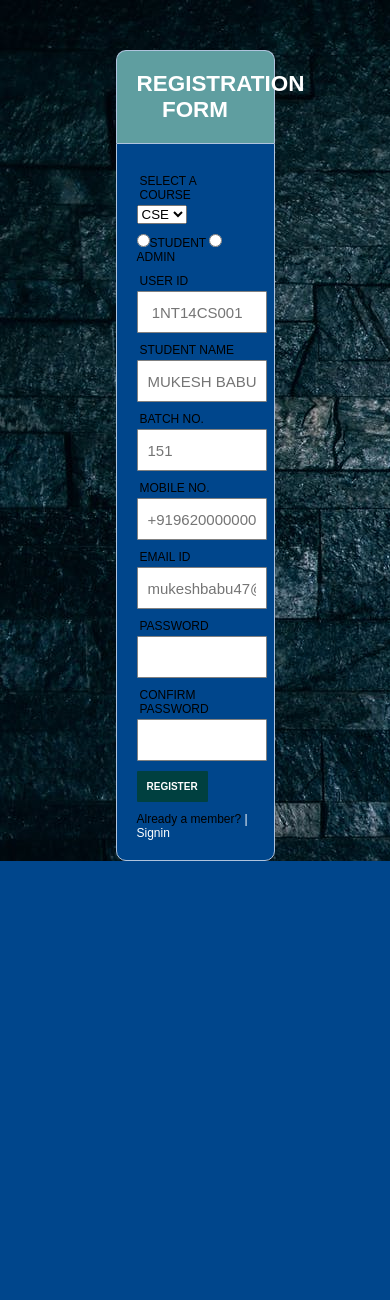
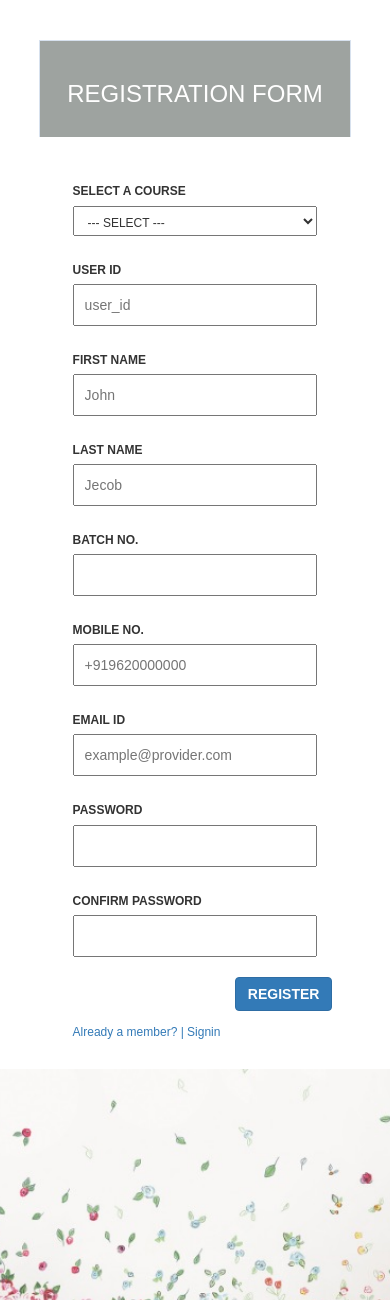
Before and after one commit to smcnepal/learning-management-system-php-, a PHP site: page /login-system/Demo/register/register.php in a window 390 px wide. Shown: the top 1300 px of the page. Before the commit the page ends 861 px from the top, so only its background shows below. Run offline with PHP 8.4, Linux system fonts and the light colour scheme.

Commit message:
updated login and register page

```diff
--- a/Demo/register/register.php
+++ b/Demo/register/register.php
@@ -5,73 +5,120 @@
 	<title>REGISTRATION FORM</title>
 	<link rel="shortcut icon" href="tts.png" type="image/png">
 	<link rel="stylesheet" type="text/css" href="style.css">
+	<link rel="stylesheet" href="https://maxcdn.bootstrapcdn.com/bootstrap/3.4.0/css/bootstrap.min.css">
+	<script src="https://ajax.googleapis.com/ajax/libs/jquery/3.4.0/jquery.min.js"></script>
+	<script src="https://maxcdn.bootstrapcdn.com/bootstrap/3.4.0/js/bootstrap.min.js"></script>
 </head>
-<body style="background-image: url(bg.jpeg);background-repeat: no-repeat;">
-	<div class="header">
+<body>
+	<div class="row">
+		<div class="col-sm-7">
+		<div class="registerHeader">
 		<h3>REGISTRATION FORM</h3>
 	</div>
 
-	<form method="post" action="register.php">
-
+	<form  method="post" action="register.php">
+	<div id="registerForm">
 		<?php include('errors.php'); ?>
 
-		<div class="input-group">
-			<label>SELECT A COURSE</label>
-			<select name="department">
-				<option value="CSE">CSE</option>
-				<option value="ISE">ISE</option>
-
-			</select>
+		<div class="row form-group">
+			<div class="col-sm-4">
+				<label>SELECT A COURSE</label>
+			</div>
+			<div class="col-sm-8">
+				<select name="department">
+					<option value="">--- SELECT ---</option>
+					<option value="CSE">CSE</option>
+					<option value="ISE">ISE</option>
+				</select>
+			</div>
 		</div>
 
-
-			<label class="radio-inline">
-			<input type="radio" name="proffession" value="Student">STUDENT
-			</label>
-			<label class="radio-inline">
-			<input type="radio" name="proffession" value="Faculty">ADMIN
-			</label>
-
-
-			<div class="input-group">
-			<label>USER ID</label>
-			<input type="text" name="userid" placeholder=" 1NT14CS001" value"<?php echo $userid; ?>">
+		<div class="row form-group">
+			<div class="col-sm-4">
+				<label>USER ID</label>
+			</div>
+			<div class="col-sm-8">
+				<input type="text" name="userid" placeholder="user_id" value"<?php echo $userid; ?>">
+			</div>
 		 </div>
 
-			<div class="row">
-				<div class=" col-sm-6 input-group">
-					<label>STUDENT NAME</label>
-					<input type="text" name="username" placeholder="MUKESH BABU"value="<?php echo $username; ?>">
-				</div>
-
+		<div class="row  form-group">
+			<div class="col-sm-4">
+				<label>FIRST NAME</label>
+			</div>
+			<div class="col-sm-8">
+				<input type="text" name="username" placeholder="John"value="<?php echo $username; ?>">
+			</div>
 		 </div>
 
-		<div class="input-group">
-			<label>BATCH NO.</label>
-			<input type="text" name="batchno" placeholder="151"value="<?php echo $batchno; ?>">
+		 <div class="row  form-group">
+			<div class="col-sm-4">
+				<label>LAST NAME</label>
+			</div>
+			<div class="col-sm-8">
+				<input type="text" name="username" placeholder="Jecob"value="<?php echo $username; ?>">
+			</div>
+		 </div>
+
+		<div class="row form-group">
+			<div class="col-sm-4">
+				<label>BATCH NO.</label>
+			</div>
+			<div class="col-sm-8">
+				<input type="text" name="batchno" placeholder=""value="<?php echo $batchno; ?>">
+			</div>
 		</div>
-		<div class="input-group">
-			<label>MOBILE NO.</label>
-			<input type="text" name="mobileno" placeholder="+919620000000"value="<?php echo $mobileno; ?>">
+
+		<div class="row form-group">
+			<div class="col-sm-4">
+				<label>MOBILE NO.</label>
+			</div>
+			<div class="col-sm-8">
+				<input type="text" name="mobileno" placeholder="+919620000000"value="<?php echo $mobileno; ?>">
+			</div>
 		</div>
-		<div class="input-group">
-			<label>EMAIL ID</label>
-			<input type="email" name="email" placeholder="mukeshbabu47@petritec.com" value="<?php echo $email; ?>">
+
+		<div class="row form-group">
+			<div class="col-sm-4">
+				<label>EMAIL ID</label>
+			</div>
+			<div class="col-sm-8">
+				<input type="email" name="email" placeholder="example@provider.com" value="<?php echo $email; ?>">
+			</div>
 		</div>
-		<div class="input-group">
-			<label>PASSWORD</label>
-			<input type="password" name="password_1">
+
+		<div class="row form-group">
+			<div class="col-sm-4">
+				<label>PASSWORD</label>
+			</div>
+			<div class="col-sm-8">
+				<input type="password" name="password_1">
+			</div>
 		</div>
-		<div class="input-group">
-			<label>CONFIRM PASSWORD</label>
-			<input type="password" name="password_2">
+
+		<div class="row form-group">
+			<div class="col-sm-4">
+				<label>CONFIRM PASSWORD</label>
+			</div>
+			<div class="col-sm-8">
+				<input type="password" name="password_2">
+			</div>
 		</div>
-		<div class="input-group">
-			<button type="submit" class="btn" name="reg_user"><STRONG>REGISTER</STRONG></button>
+
+		<div class="row form-group">
+			<div type="submit" class="btn btn-primary pull-right" name="reg_user"><STRONG>REGISTER</STRONG></div>
 		</div>
-		<p>
-			Already a member? <a style="color: white;text-decoration: none;" href="login.php">| Signin</a>
-		</p>
+		<h6><a style="text-decoration: none;" href="login.php">
+			Already a member? | Signin</a>
+		</h6>
 	</form>
+	</div>
+
+		</div>
+		<div class="col-sm-5">
+			<img src="2.jpg" width= 100% id="proAd"/>
+		</div>
+	</div>
+
 </body>
 </html>
--- a/Demo/register/style.css
+++ b/Demo/register/style.css
@@ -7,55 +7,37 @@ body {
 	background: #F8F8FF;
 }
 
-.header {
-	width: 30%;
-	margin: 50px auto 0px;
+.header, .registerHeader{
+	width: 80%;
+	margin: 150px auto 0px;
 	color: white;
-	background: #5F9EA0;
+	background: rgb(64, 73, 67);
 	text-align: center;
 	border: 1px solid #B0C4DE;
 	border-bottom: none;
-	border-radius: 10px 10px 0px 0px;
+	opacity: .5;
 	padding: 20px;
 	font-family: sans-serif;
 }
+
 form, .content {
-	width: 30%;
+	width: 80%;
 	margin: 0px auto;
 	padding: 20px;
-	border: 1px solid #B0C4DE;
-	background:rgb(0,70,140);
-	border-radius: 0px 0px 10px 10px;
 	font-family: sans-serif;
 	font-size: 12px;
 }
-.input-group {
-	margin: 10px 0px 10px 0px;
+input[type=text], input[type=password],input[type=email], select{
+	padding: 8px 10px;
+	font-size: 18px;
+	height: 42px;
+	width: 100%;
 }
 
-.input-group label {
-	display: block;
-	text-align: left;
-	margin: 3px;
+select {
+	height: 30px;
 }
-.input-group input {
-	height: 30px;
-	width: 93%;
-	padding: 5px 10px;
-	font-size: 15px;
-	border-radius: 1px;
-	border: 1px solid gray;
-	font-family: sans-serif;
-	background:white;
-}
-.btn {
-	padding: 10px;
-	font-size: 10px;
-	color:white;
-	background:rgb(0,64,64);
-	border: none;
-	border-radius:1px;
-}
+
 .error {
 	width: 92%;
 	margin: 0px auto;
@@ -66,9 +48,39 @@ form, .content {
 	border-radius: 5px;
 	text-align: left;
 }
-.success {
-	color: #3c763d;
-	background: #dff0d8;
-	border: 1px solid #3c763d;
-	margin-bottom: 20px;
+
+.btn-success {
+	margin-top: 20px;
+	width: 100%;
+	padding: 10px 15px !important;
+	font-size: 18px !important;
+	height: auto;
 }
+.form-group{
+	margin-top: 20px;
+}
+
+#proAd {
+	object-fit: cover;
+	height: 100vh;
+    background-repeat:   no-repeat;
+}
+
+#registerForm {
+	width: 90%;
+	margin: auto;
+}
+
+#registerForm input[type=text],input[type=password],input[type=email]{
+	font-size: 14px;
+	padding: 6px 10px;
+
+}
+
+.registerHeader{
+ margin-top: 40px;
+}
+
+#registerForm .col-sm-4 {
+	margin-top: 6px;
+}
```
Also changed, not shown: Demo/register/login.php (+21 -26 lines), Demo/register/loginold.php (added, +53 -0 lines), Demo/register/1.jpeg (added), Demo/register/2.jpg (added), Demo/register/bg.jpeg (deleted), Demo/register/bg.jpg (added), Demo/register/chip.jpg (added), Demo/register/errors.php (line endings or trailing spaces), Demo/register/forgot.php (line endings or trailing spaces), Demo/register/index.php (line endings or trailing spaces), Demo/register/logo.png (added), Demo/register/reset.php (line endings or trailing spaces), Demo/register/server.php (line endings or trailing spaces).
